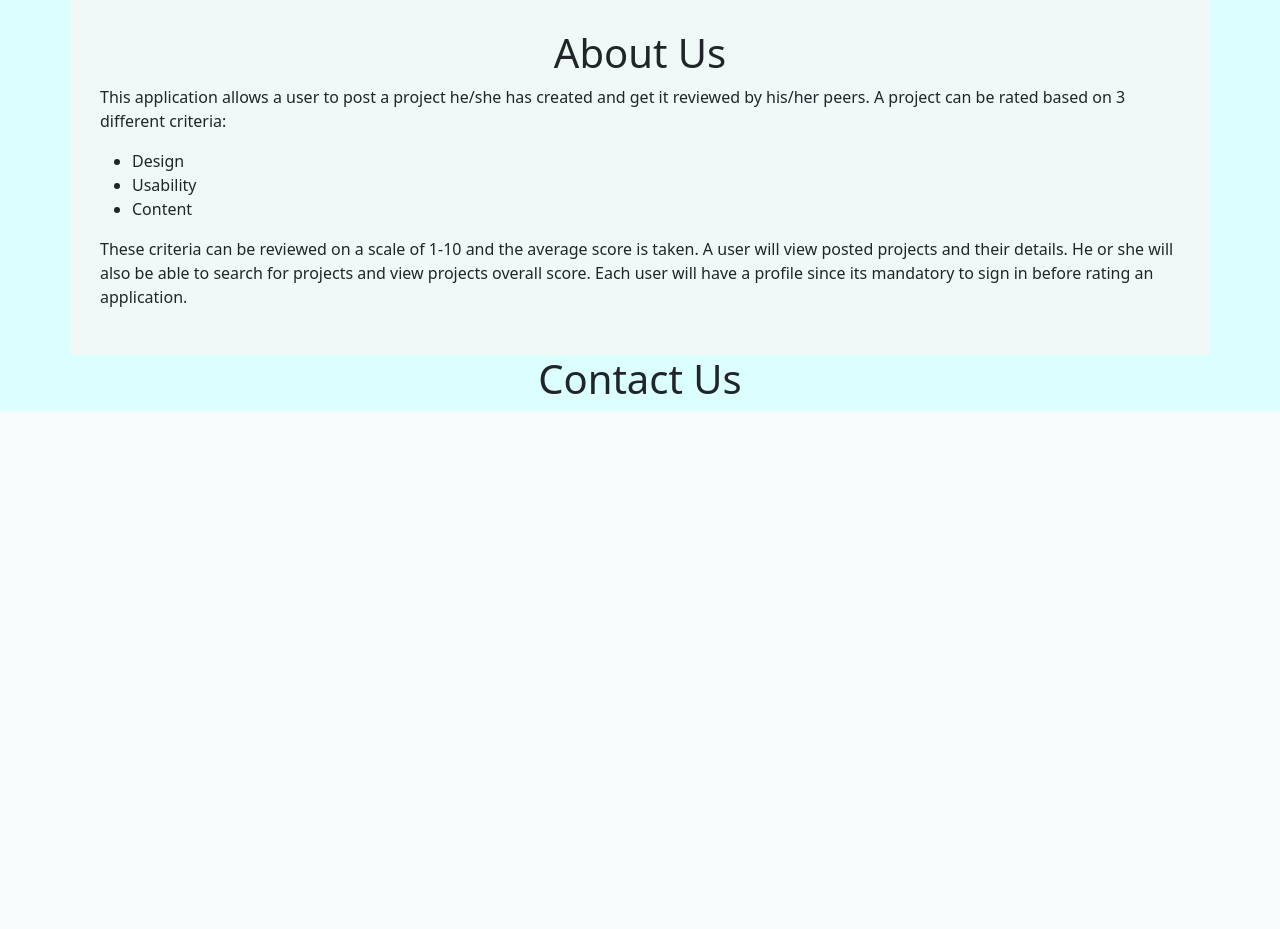
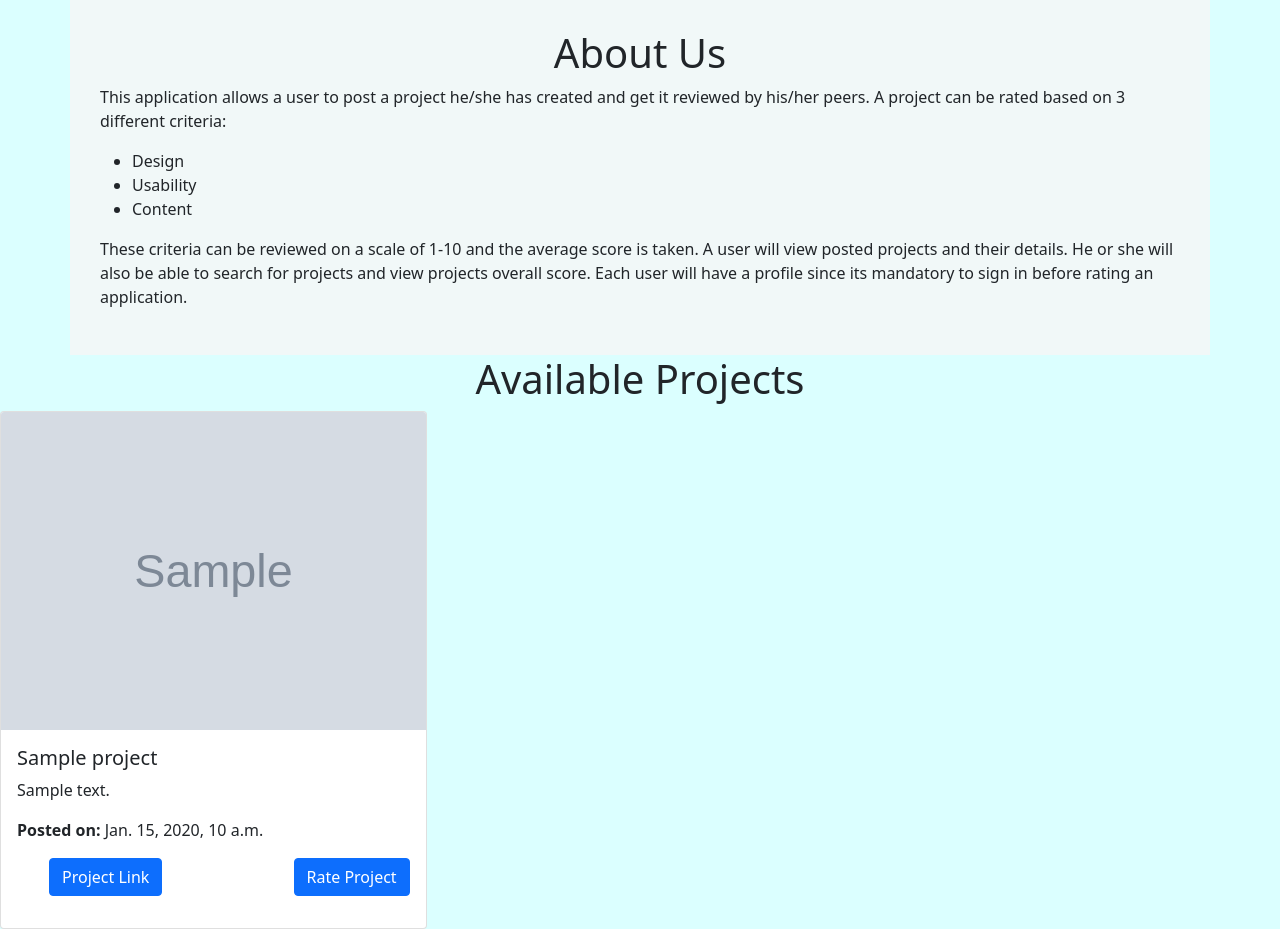
Before and after one commit to vionaosiako/Awward, a Django app: template review/templates/index.html in a window 1280 px wide. Shown: the part 777-1706 px from the top of the page. Before the commit the page ends 1188 px from the top, so only its background shows below. Run offline with Django 3.2, Linux system fonts and the light colour scheme; the template is opened without the code that fills it: most values are stand-ins (such as "Sample title", 1, 10 or a date in 2020); grey boxes marked "Sample" are stand-in pictures.

Commit message:
Add project data in index.html

```diff
--- a/review/templates/index.html
+++ b/review/templates/index.html
@@ -17,7 +17,26 @@
             </ul>
     These criteria can be reviewed on a scale of 1-10 and the average score is taken. A user will view posted projects and their details. He or she will also be able to search for projects and view projects overall score. Each user will have a profile since its mandatory to sign in before rating an application.</p>
 </div>
-<div class="contactUs">
-    <h1 class="text-center">Contact Us</h1>
+<div class="project">
+    <h1 class="text-center">Available Projects</h1>
+    {%for project in projects%}
+    <div class="col-md-4">
+        <div class="card" style="width: 100%;">
+            <img src="{{project.image.url}}" class="card-img-top" alt="...">
+            <div class="card-body">
+                <h5 class="card-title">{{project.title}}</h5>
+                <p class="card-text">{{project.description}}</p>
+                <p class="card-text"><b>Posted on: </b>{{project.date_posted}}</p>
+                <div class="styleList">
+                    <ul class="btnProject">
+                        <li><a href="{{project.project_url}}" class="btn btn-primary">Project Link</a></li>
+                        <li><a href="#" class="btn btn-primary">Rate Project</a></li>
+                    </ul>
+                </div>
+            </div>
+        </div>
+    </div>
+
+    {%endfor%}
 </div>
 {%endblock%}
--- a/review/views.py
+++ b/review/views.py
@@ -2,7 +2,7 @@ from django.shortcuts import render,redirect
 from django.contrib.auth.forms import UserCreationForm
 from django.contrib.auth import authenticate,login,logout
 from .forms import  CreateUserForm,ProfileForm
-from .models import Profile
+from .models import Profile,Project
 from django.contrib.auth.decorators import login_required
 from django.contrib import messages
 from django.contrib.auth.models import User
@@ -68,7 +68,8 @@ def profilePage(request,user_id):
 
 @login_required(login_url='loginPage')
 def index(request):
-    context={}
+    projects=Project.objects.all()
+    context={'projects':projects}
     return render(request, 'index.html',context)
 
 @api_view (['GET','POST'])
--- a/static/css/style.css
+++ b/static/css/style.css
@@ -12,3 +12,13 @@ body{
     padding: 30px;
     background-color: #f1f8f8;
 }
+
+.btnProject{
+    display: flex;
+    justify-content: space-between;
+
+}
+
+.styleList ul{
+    list-style: none;
+}
```
Also changed, not shown: review/models.py (+7 -2 lines), review/migrations/0005_alter_project_description_alter_project_project_url.py (added).
